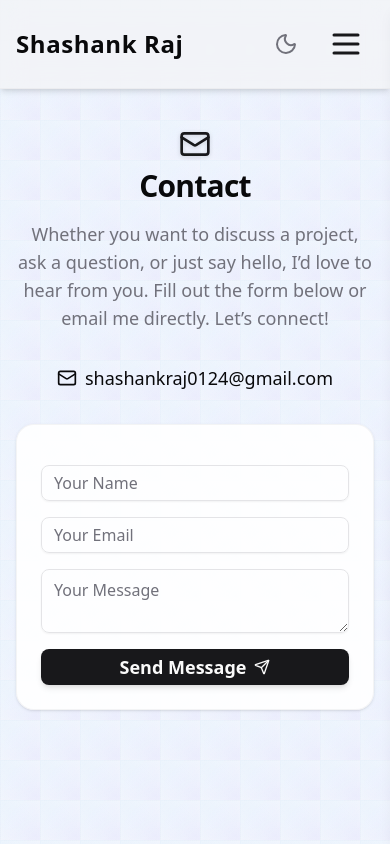
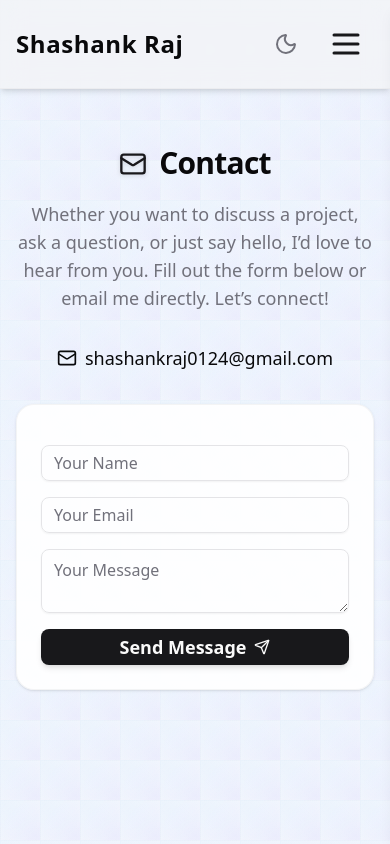
Before and after one commit to MuhammadZubair333/Portfolio, a React (Vite) app: page /contact in a window 390 px wide. Shown: the top 844 px of the page. Built offline with nearby package versions, Linux system fonts and the light colour scheme.

Commit message:
fix(ui): Adjust heading icon alignment

```diff
--- a/src/components/Contact.jsx
+++ b/src/components/Contact.jsx
@@ -116,10 +116,12 @@ function ContactComponent() {
         className="flex flex-col items-center gap-8 w-full max-w-xl"
       >
         <motion.div variants={itemVariants} className="flex flex-col items-center text-center">
-            {/* --- THIS IS THE FIXED HEADING --- */}
-            <h2 className="text-3xl sm:text-5xl font-bold text-center flex flex-col sm:flex-row items-center sm:items-baseline justify-center gap-2 sm:gap-3 text-foreground">
-                <Mail className="w-8 h-8 sm:w-9 sm:h-9 text-primary drop-shadow-sm flex-shrink-0" />
+            <h2 className="text-3xl sm:text-5xl font-bold text-center text-foreground">
+              <span className="inline-flex items-center justify-center gap-3">
+                {/* THE FIX: Applying a responsive 'top' utility for perfect alignment */}
+                <Mail className="w-7 h-7 sm:w-9 sm:h-9 text-primary drop-shadow-sm flex-shrink-0 relative top-px sm:top-0.5" />
                 <span>Contact</span>
+              </span>
             </h2>
             <p className="text-lg text-muted-foreground max-w-2xl mx-auto mt-4">
                 Whether you want to discuss a project, ask a question, or just say hello, I’d love to hear from you. Fill out the form below or email me directly. Let’s connect!
```
